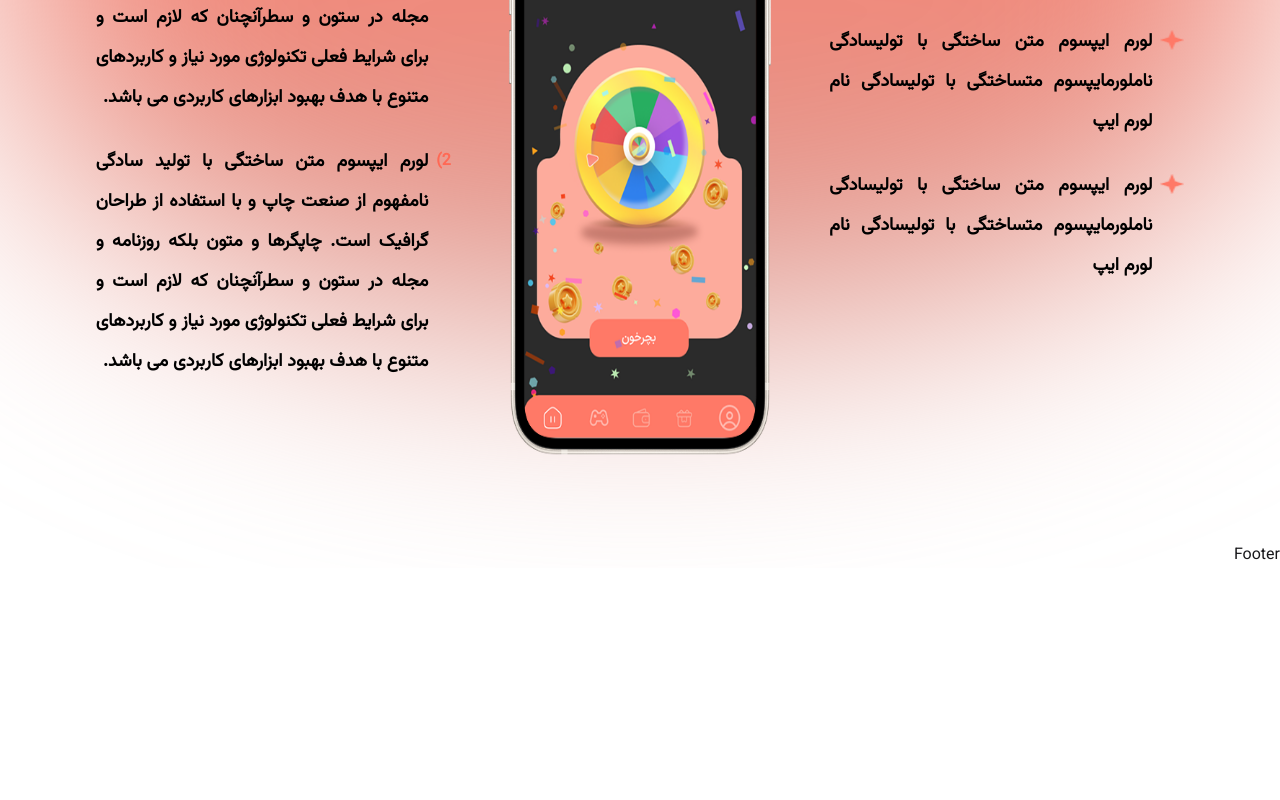
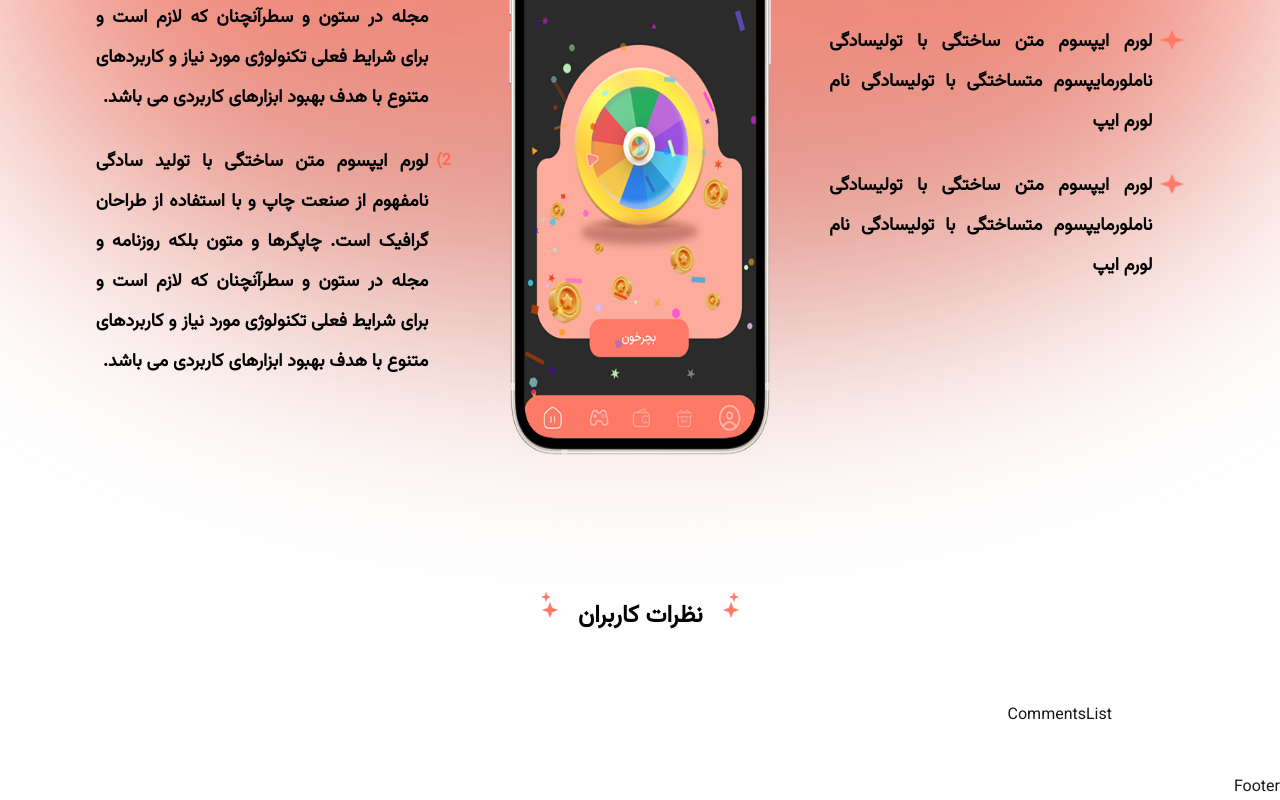
Before and after one commit to buordino/landing, a Next.js app: page / in a window 1280 px wide. Shown: the part 1079-1879 px from the top of the page. Before the commit the page ends 1647 px from the top, so only its background shows below. Built offline with nearby package versions, Linux system fonts and the light colour scheme.

Commit message:
add a new section and a list for comments

```diff
--- /dev/null
+++ b/app/_components/CommentsList.tsx
@@ -0,0 +1,8 @@
+
+const CommentsList = () => {
+  return (
+    <ul>CommentsList</ul>
+  )
+}
+
+export default CommentsList
--- /dev/null
+++ b/app/_components/CommentsSection.tsx
@@ -0,0 +1,17 @@
+import CommentsList from "./CommentsList";
+import SectionTitle from "./SectionTitle";
+
+const CommentsSection = () => {
+  return (
+    <section>
+      <div className="py-12 px-16 md:px-42">
+        <SectionTitle>نظرات کاربران</SectionTitle>
+        <div className="mt-18">
+          <CommentsList />
+        </div>
+      </div>
+    </section>
+  );
+}
+
+export default CommentsSection
--- a/app/page.tsx
+++ b/app/page.tsx
@@ -1,3 +1,4 @@
+import CommentsSection from "./_components/CommentsSection";
 import FeaturesSection from "./_components/FeaturesSection";
 import IntroductionSection from "./_components/IntroductionSection";
 
@@ -6,6 +7,7 @@ export default function Home() {
     <div>
       <IntroductionSection />
       <FeaturesSection />
+      <CommentsSection />
     </div>
   );
 }
```
